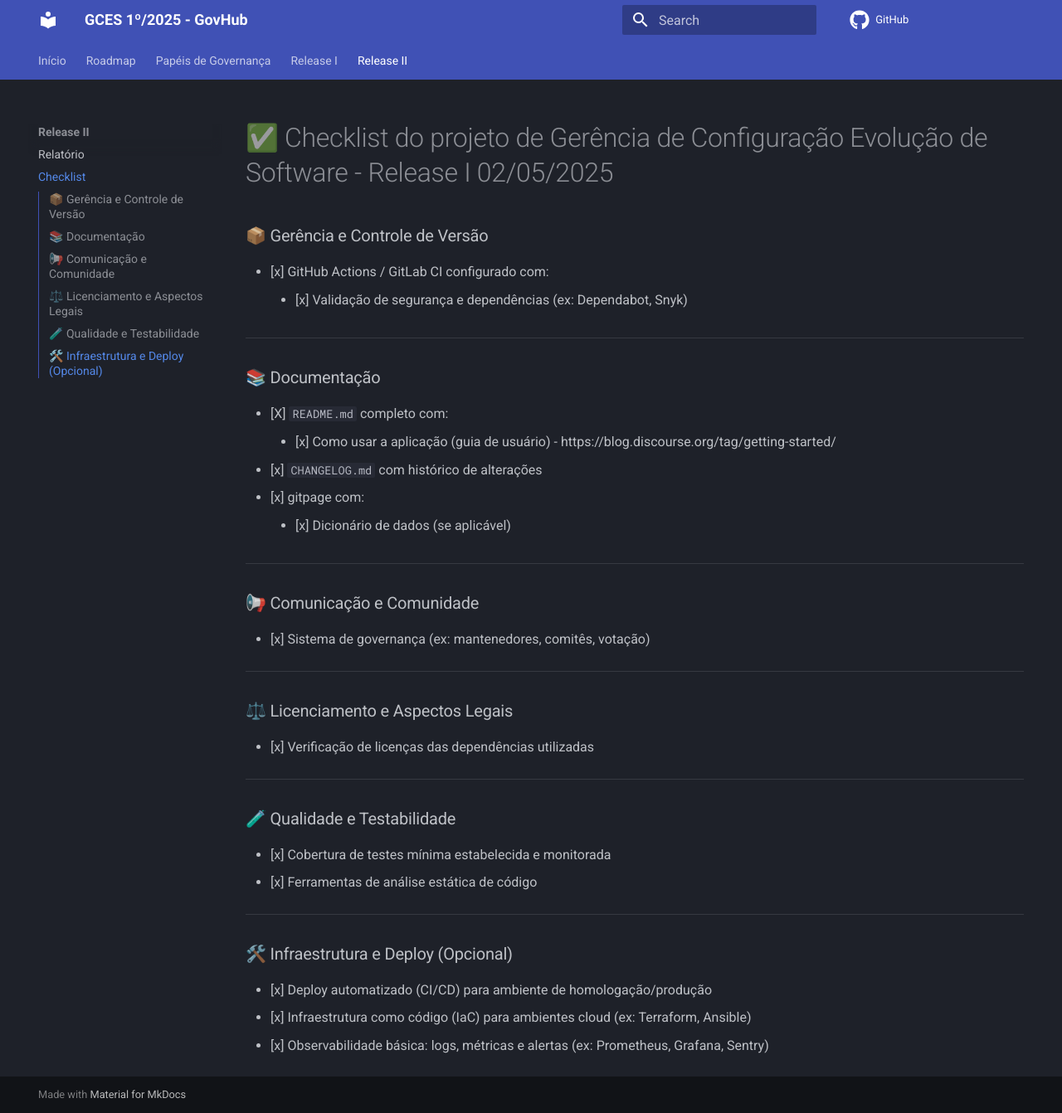
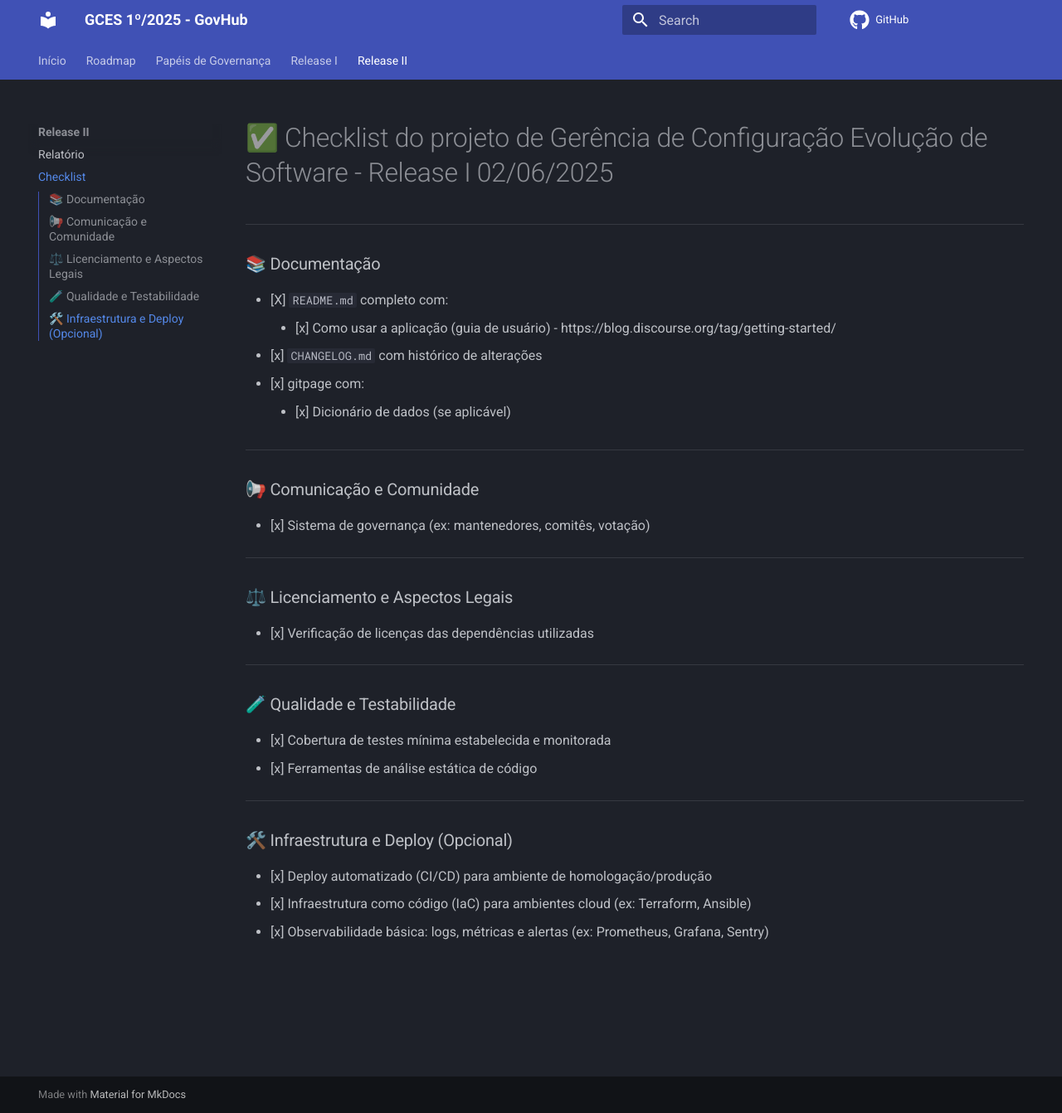
Before and after one commit to gces-govhub/gov-hub-wiki, an MkDocs documentation site: the page built from docs/release_2/checklist.md, in a window 1280 px wide and 1342 px high. Shown: the whole window at 83% size. Built offline with MkDocs 1.6.1 and Material for MkDocs 9.7.7, drawn with Linux system fonts in a browser that asks for light colours; comment, search, counter and statistics services are not loaded.

Commit message:
update: atualiza checklist release II

```diff
--- a/docs/release_2/checklist.md
+++ b/docs/release_2/checklist.md
@@ -1,8 +1,4 @@
-# ✅ Checklist do projeto de Gerência de Configuração Evolução de Software - Release I 02/05/2025
-
-### 📦 Gerência e Controle de Versão
-- [x] GitHub Actions / GitLab CI configurado com:
-    - [x] Validação de segurança e dependências (ex: Dependabot, Snyk)
+# ✅ Checklist do projeto de Gerência de Configuração Evolução de Software - Release I 02/06/2025
 
 ---
 
```
